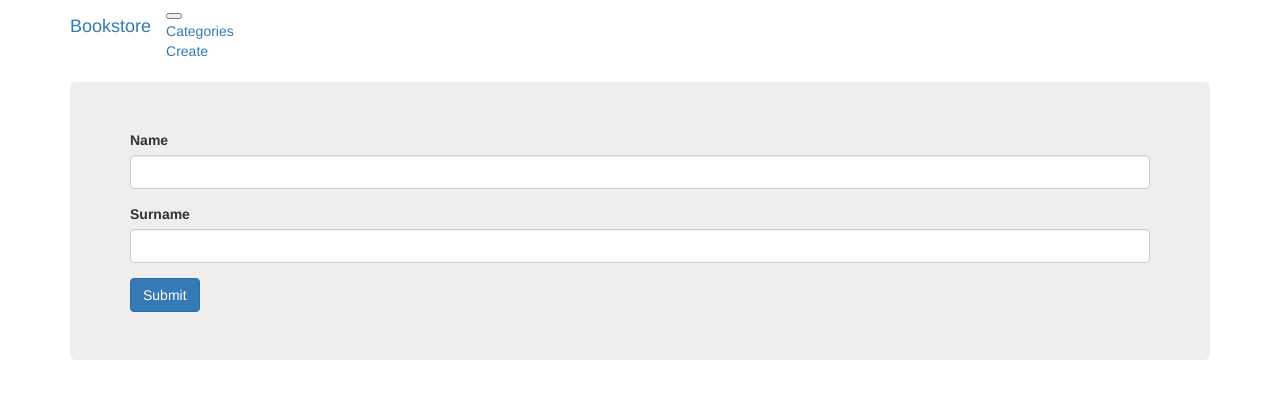
After one commit to damianpud/flask_task, a Flask app: page /create/author in a window 1280 px wide. The commit adds this page. Shown: the top 399 px of the page. Run offline with Flask 2, Linux system fonts and the light colour scheme; some libraries are stand-ins or nearby versions.

Commit message:
author create view

```diff
--- a/app.py
+++ b/app.py
@@ -9,6 +9,7 @@ app = Flask(__name__)
 app.register_blueprint(main_blueprint)
 app.config['SQLALCHEMY_DATABASE_URI'] = 'sqlite:///db.sqlite3'
 app.config['SQLALCHEMY_TRACK_MODIFICATIONS'] = False
+app.config['SECRET_KEY'] = 'Fnioz1Cnl2grWSA2MLEbCrBuJjJK0ELB'
 db.init_app(app)
 Migrate(app, db)
 Bootstrap(app)
--- /dev/null
+++ b/bookstore/forms.py
@@ -0,0 +1,16 @@
+from datetime import date
+
+from flask_wtf import FlaskForm
+from flask_wtf.form import _Auto
+from wtforms import (
+    DateField, IntegerField, SelectField, StringField, ValidationError, SubmitField
+)
+from wtforms.validators import DataRequired, Length, NumberRange
+
+from bookstore.models import Author, Category, Book
+
+
+class AuthorForm(FlaskForm):
+
+    name = StringField()
+    surname = StringField()
--- a/bookstore/views.py
+++ b/bookstore/views.py
@@ -1,6 +1,7 @@
-from flask import Blueprint, render_template
+from flask import Blueprint, render_template, redirect, url_for
 
 from bookstore import models
+from bookstore import forms
 
 main_blueprint = Blueprint('main', __name__)
 
@@ -13,3 +14,17 @@ def books():
 @main_blueprint.route('/categories')
 def categories():
     return render_template('categories.html', categories=models.Category.query)
+
+
+@main_blueprint.route('/create/author', methods=['GET', 'POST'])
+def author_create():
+    form = forms.AuthorForm()
+    if not form.validate_on_submit():
+        return render_template('author_form.html', form=form)
+    author = models.Author(
+        name=form.name.data,
+        surname=form.surname.data
+    )
+    models.db.session.add(author)
+    models.db.session.commit()
+    return redirect(url_for('main.books'))
--- a/requirements.txt
+++ b/requirements.txt
@@ -1,3 +1,4 @@
 flask>=1.1.2,<1.2
 flask-bootstrap4>=4.0.2,<4.1
 flask-migrate>=2.5.3,<2.6
+flask-wtf>=0.14.3,<0.15
--- /dev/null
+++ b/templates/author_form.html
@@ -0,0 +1,34 @@
+{% extends "base.html" %}
+
+{% block content_main %}
+
+  <form method="POST">
+
+    {{ form.csrf_token }}
+
+    <div class="form-group">
+      {{ form.name.label }}
+      <input
+        class="form-control{% if form.name.errors %} is-invalid{% endif %}"
+        name="name" id="name" value="{{ form.name.data or '' }}"
+      >
+      {% for error in form.name.errors %}
+        <div class="invalid-feedback">{{ error }}</div>
+      {% endfor %}
+    </div>
+
+    <div class="form-group">
+      {{ form.surname.label }}
+      <input
+        class="form-control{% if form.surname.errors %} is-invalid{% endif %}"
+        name="surname" id="surname" value="{{ form.surname.data or '' }}"
+      >
+      {% for error in form.surname.errors %}
+        <div class="invalid-feedback">{{ error }}</div>
+      {% endfor %}
+    </div>
+
+    <input type="submit" class="btn btn-primary" name="Add">
+  </form>
+
+{% endblock %}
--- a/templates/base.html
+++ b/templates/base.html
@@ -14,6 +14,14 @@
           <a class="nav-item nav-link active" href="{{ url_for('main.categories') }}">
             Categories
           </a>
+          <div class="nav-item dropdown">
+              <a class="nav-link active dropdown-toggle" href="#" data-toggle="dropdown">
+                Create
+              </a>
+              <div class="dropdown-menu">
+                <a class="dropdown-item" href="{{ url_for('main.author_create') }}">Add Author</a>
+              </div>
+          </div>
         </div>
       </div>
     </div>
```
